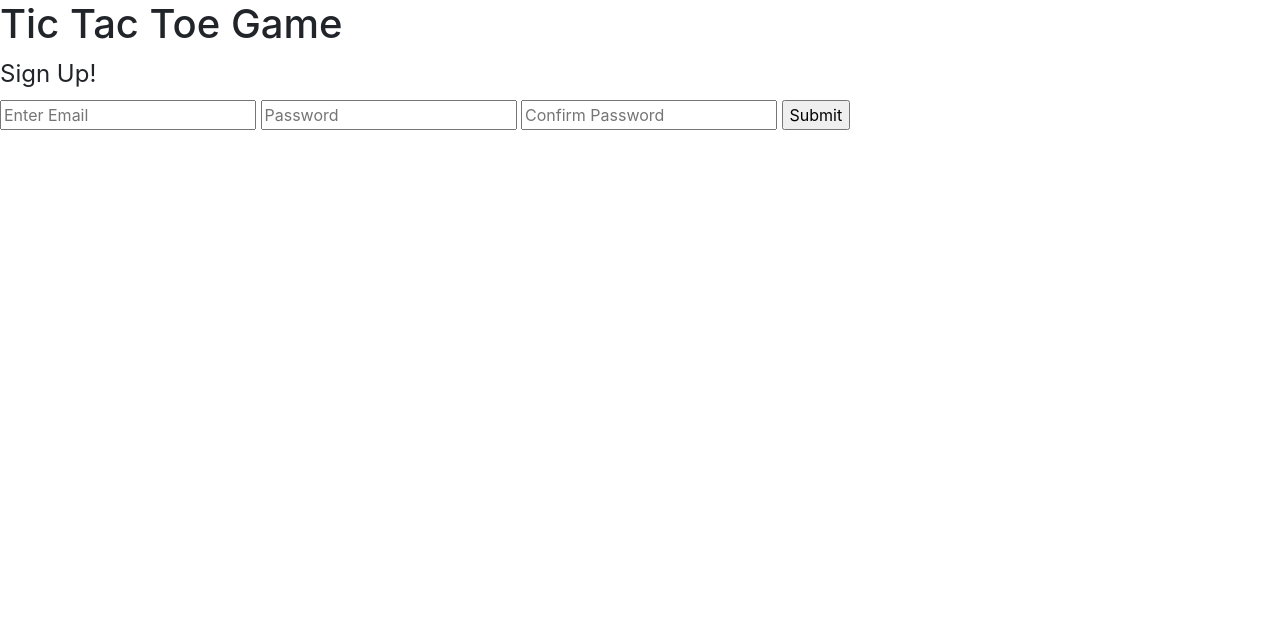
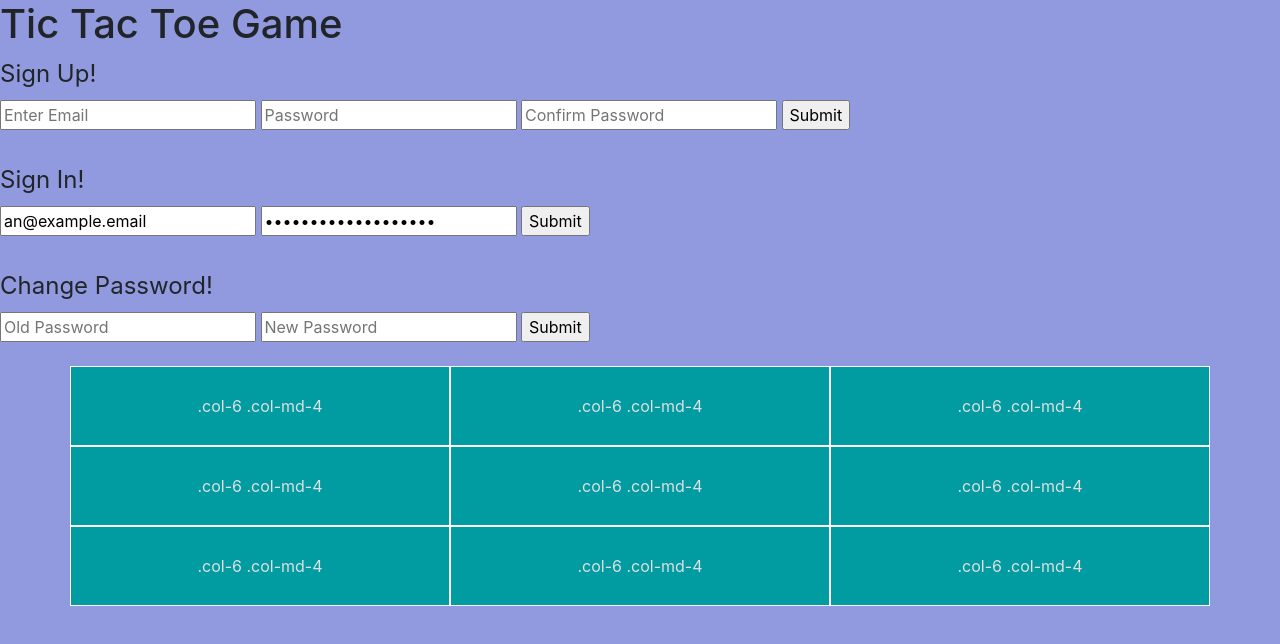
Before and after one commit to tenmediatech/tictactoe, a website built with webpack: page index.html in a window 1280 px wide. Built offline with nearby package versions, Linux system fonts and the light colour scheme.

Commit message:
Curl script succeed
1) Sign Up
2) Sign In
3) Sign out

```diff
--- a/assets/scripts/app.js
+++ b/assets/scripts/app.js
@@ -9,11 +9,15 @@
 $(() => {
   // your JS code goes here
   // Creating matrix board
-  var matrix = [];
-  for(var i=0; i<3; i++) {
-    matrix[i] = [];
-    for (var j=0; j<3; j++) {
-        matrix[i][j] = undefined;
+  $('#sign-up-form').on('submit', authEvents.onSignUp)
+
+  const matrix = []
+  for (let i = 0; i < 3; i++) {
+    matrix[i] = []
+    console.log(matrix[i])
+    for (let j = 0; j < 3; j++) {
+      matrix[i][j] = undefined
+      console.log(matrix[i])
     }
-}
+  }
 })
--- a/assets/scripts/config.js
+++ b/assets/scripts/config.js
@@ -2,8 +2,8 @@
 
 let apiUrl
 const apiUrls = {
-  production: '<replace-with-heroku-url>',
-  development: 'http://localhost:4741'
+  production: 'https://aqueous-atoll-85096.herokuapp.com',
+  development: 'https://tic-tac-toe-wdi.herokuapp.com/'
 }
 
 if (window.location.hostname === 'localhost') {
--- a/assets/styles/index.scss
+++ b/assets/styles/index.scss
@@ -1 +1,29 @@
 @import '~bootstrap/scss/bootstrap';
+
+$background-color: #919ade;
+$font-color: #dfdfdf;
+$white: #fff;
+$grey: rgb(128, 128, 128);
+$teal: rgb(0, 156, 161);
+$black: #000;
+
+body {
+  background-color: $background-color;
+}
+
+.box {
+  align-items: center;
+  border: 1px solid $white;
+  color: $font-color;
+  display: flex;
+  height: 80px;
+  justify-content: center;
+}
+
+.grey {
+  background-color: grey;
+}
+
+.teal {
+  background-color: $teal;
+}
--- a/index.html
+++ b/index.html
@@ -14,8 +14,8 @@
     <body>
       <h1>Tic Tac Toe Game</h1>
 
+      <!-- sign up form -->
       <h3 id="sign-up-message"></h3>
-
       <form id="sign-up-form">
         <legend>Sign Up!</legend>
         <input required placeholder="Enter Email" name="credentials[email]" type="email" />
@@ -24,5 +24,44 @@
         <input type="submit" />
       </form>
 
+      <br />
+      <!-- sign in -->
+      <h3 id="sign-in-message"></h3>
+      <form id="sign-in-form">
+        <legend>Sign In!</legend>
+        <input name="credentials[email]" type="text" value="an@example.email">
+        <input name="credentials[password]" type="password" value="an example password">
+        <input type="submit" />
+      </form>
+
+      <!-- Change password -->
+      <br />
+      <h3 id="change-password-message"></h3>
+      <form id="change-password-form" class="hidden">
+        <legend>Change Password!</legend>
+        <input required placeholder="Old Password" name="passwords[old]" type="password"/>
+        <input required placeholder="New Password" name="passwords[new]" type="password"/>
+        <input type="submit" />
+      </form>
+
+      <!-- Game Board -->
+      <br />
+      <div class="container">
+        <div class="row">
+          <div class="col-6 col-md-4 box teal">.col-6 .col-md-4</div>
+          <div class="col-6 col-md-4 box teal">.col-6 .col-md-4</div>
+          <div class="col-6 col-md-4 box teal">.col-6 .col-md-4</div>
+        </div>
+        <div class="row">
+          <div class="col-6 col-md-4 box teal">.col-6 .col-md-4</div>
+          <div class="col-6 col-md-4 box teal">.col-6 .col-md-4</div>
+          <div class="col-6 col-md-4 box teal">.col-6 .col-md-4</div>
+        </div>
+        <div class="row">
+          <div class="col-6 col-md-4 box teal">.col-6 .col-md-4</div>
+          <div class="col-6 col-md-4 box teal">.col-6 .col-md-4</div>
+          <div class="col-6 col-md-4 box teal">.col-6 .col-md-4</div>
+        </div>
+      </div>
     </body>
 </html>
```
Also changed, not shown: 3 other files.
